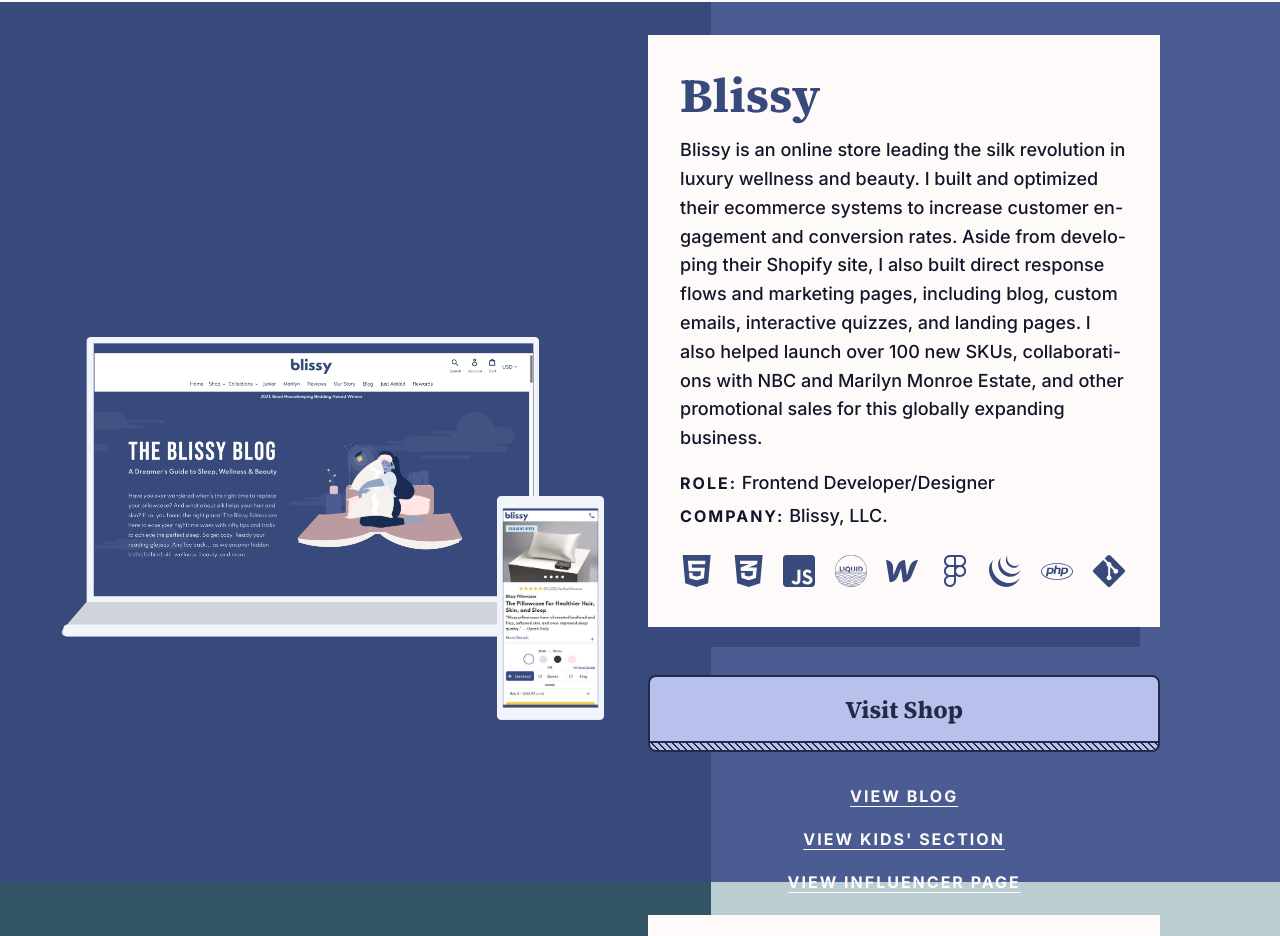
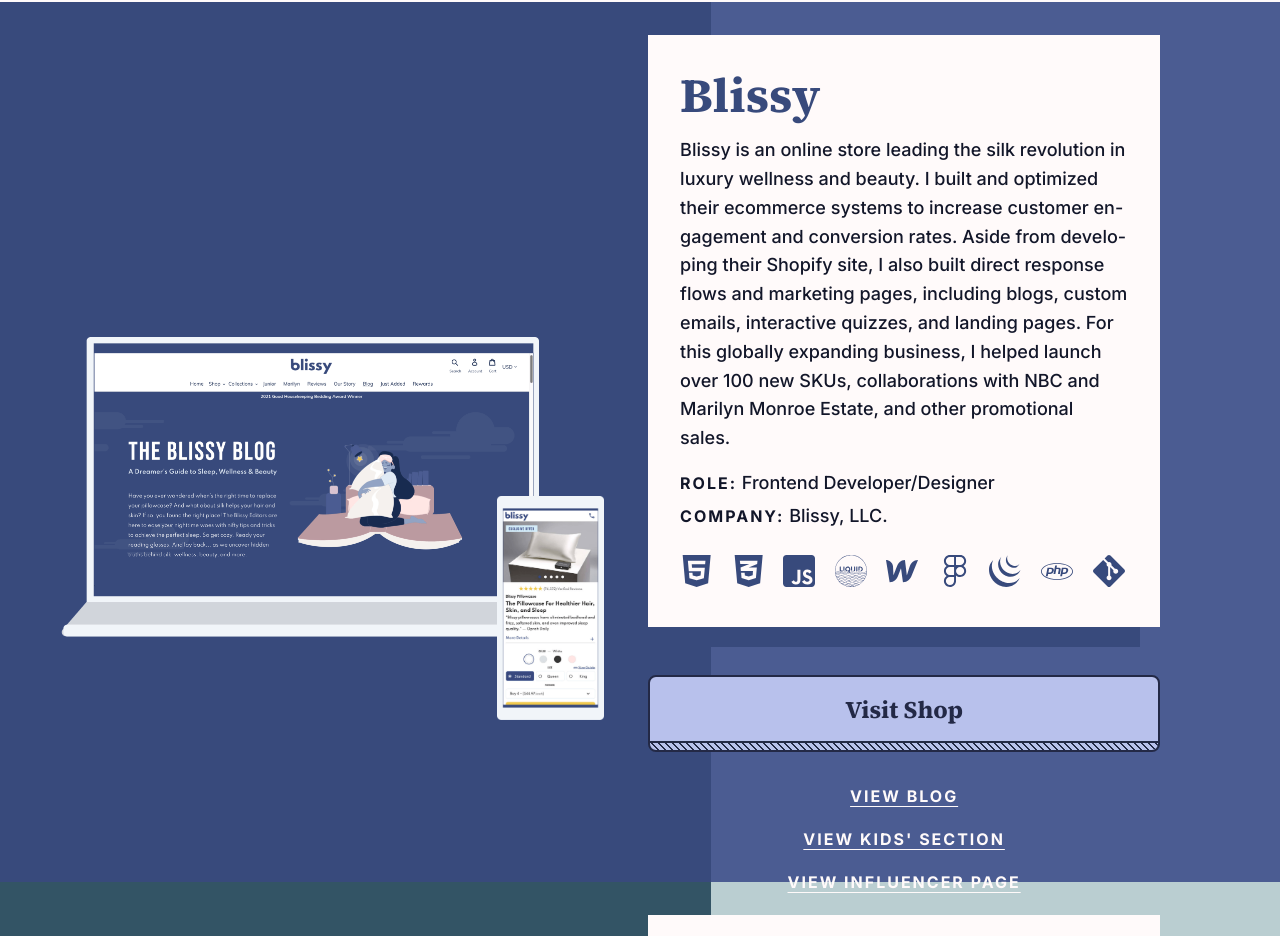
Before and after one commit to sheenagonzalez/sheena.dev, a plain HTML site: page index.html in a window 1280 px wide. Shown: the part 1777-2713 px from the top of the page. Drawn offline with nearby package versions, Linux system fonts and the light colour scheme.

Commit message:
revised blissy description

```diff
--- a/index.html
+++ b/index.html
@@ -1051,11 +1051,11 @@
                 wellness and beauty. I built and optimized their ecommerce
                 systems to increase customer engagement and conversion rates.
                 Aside from developing their Shopify site, I also built direct
-                response flows and marketing pages, including blog, custom
-                emails, interactive quizzes, and landing pages. I also helped
-                launch over 100 new SKUs, collaborations with NBC and Marilyn
-                Monroe Estate, and other promotional sales for this globally
-                expanding business.
+                response flows and marketing pages, including blogs, custom
+                emails, interactive quizzes, and landing pages. For this
+                globally expanding business, I helped launch over 100 new SKUs,
+                collaborations with NBC and Marilyn Monroe Estate, and other
+                promotional sales.
               </p>
               <div class="work__subtext">
                 <span class="work__subtext-item"
```
